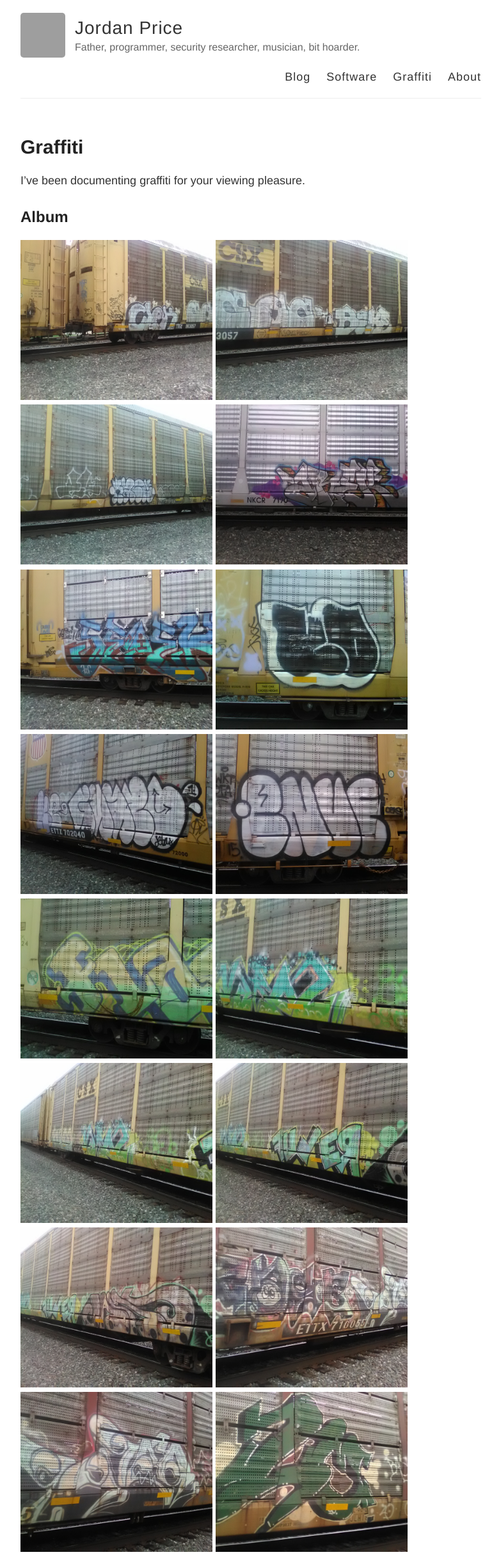
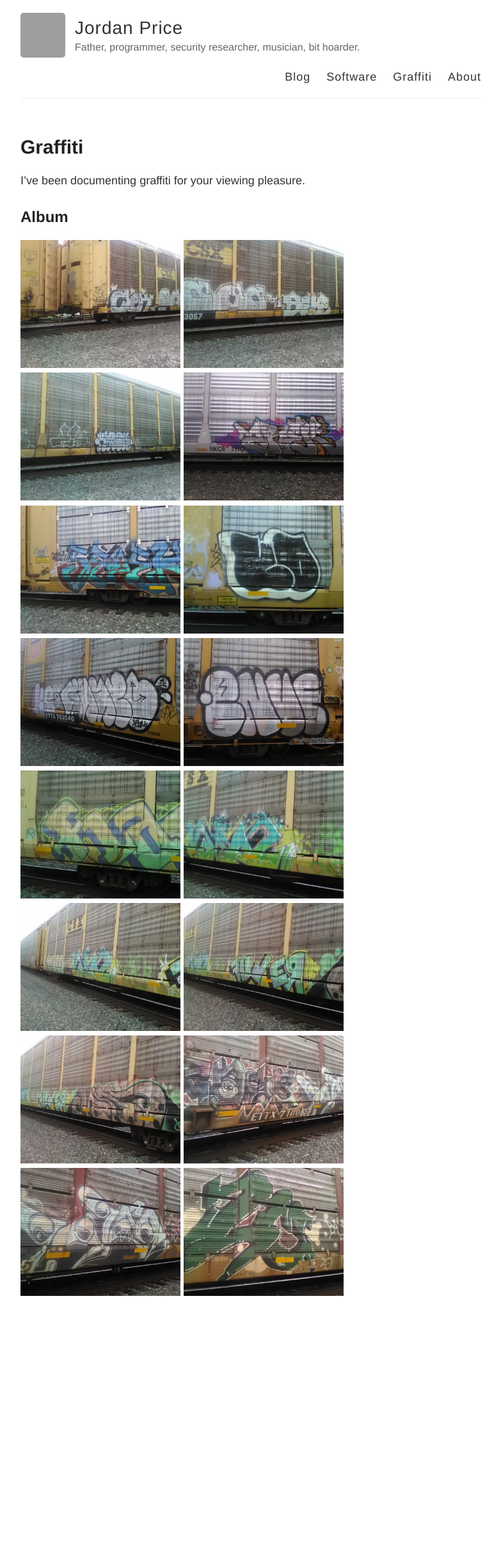
Before and after one commit to thejordanprice/thejordanprice.github.io, a Jekyll site: the page built from graffiti.md, in a window 1280 px wide. Shown: the whole page at 64% size, without its empty margins (248-1031 px from the left). Built offline with Jekyll 4.4.1, drawn with Linux system fonts in a browser that asks for light colours; after the commit the page ends 2033 px from its top, so only the background shows below that; grey boxes are pictures that could not be loaded.

Commit message:
graffiti.md edits.

```diff
--- a/graffiti.md
+++ b/graffiti.md
@@ -11,7 +11,7 @@ I've been documenting graffiti for your viewing pleasure.
 {% for image in site.static_files %}
     {% if image.path contains 'images/graffiti' %}
 {::nomarkdown}
-<img src="{{ site.baseurl }}{{ image.path }}" onclick="lightbox(this)" width="300" height="250">
+<img src="{{ site.baseurl }}{{ image.path }}" onclick="lightbox(this)" width="250" height="200">
 {:/}
     {% endif %}
 {% endfor %}
```
